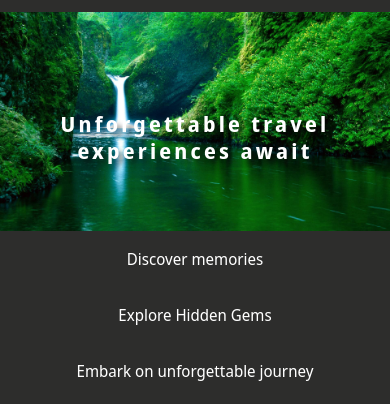
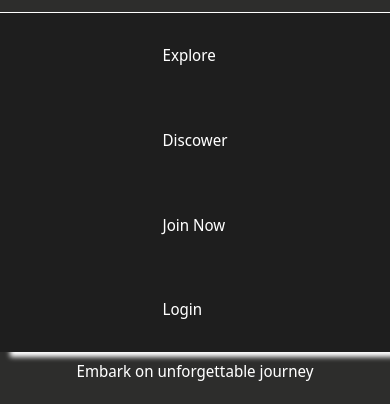
Before and after one commit to paul-khytrov/FE-lab1-3, a plain HTML site: page index.html in a window 390 px wide. Both pictures are taken after a click on the element 348 px from the left and 35 px from the top of the page. Shown: the part 58-462 px from the top of the page. Drawn offline with Linux system fonts and the light colour scheme.

Commit message:
mobile modal menu

```diff
--- a/_style-global.scss
+++ b/_style-global.scss
@@ -21,6 +21,7 @@ $max-width: 80vw;
 
 @mixin link {
     text-decoration: none;
+    list-style-type: none;
     color: $color-link;
     cursor: pointer;
 
--- a/_style-mobile.scss
+++ b/_style-mobile.scss
@@ -297,3 +297,42 @@
         }
     }
 }
+
+.modalMenu {
+    position: fixed;
+
+    & .container {
+        display: none;
+        position: fixed;
+        left: 0;
+        right: 0;
+        justify-content: center;
+        align-content: center;
+        max-height: 85vh;
+        background-color: style-global.$color-background;
+        box-shadow: 10px 5px 5px style-global.$color-text;
+        border-top: solid 1px style-global.$color-text;
+        z-index: 100;
+        top: $mobile-nav-height;
+        overflow: auto;
+    }
+
+    & .show {
+        display: flex;
+        animation: fadeIn 0.6s;
+        -webkit-animation: fadeIn 0.6s;
+    }
+}
+
+.menu-item {
+    @include style-global.link;
+
+    padding: {
+        top: 2rem;
+        bottom: 2rem;
+    }
+
+    font-size: 1rem;
+    animation: fadeIn 1s;
+    -webkit-animation: fadeIn 1s;
+}
--- a/index.html
+++ b/index.html
@@ -1,5 +1,6 @@
 <!DOCTYPE html>
 <html lang="EN">
+
 <head>
     <meta charset="utf-8" />
     <meta name="viewport" content="width=device-width,initial-scale=1">
@@ -29,6 +30,7 @@
         </div>
     </div>
 </header>
+
 <body>
     <!-- mobile menu -->
     <div class="mobileMenuWrapper">
@@ -42,12 +44,30 @@
             <span></span>
             <span></span>
         </div>
+        <div class="modalMenu">
+            <div id="modalMenu" class="container">
+                <ul>
+                    <li class="menu-item">
+                        <a href="">Explore</a>
+                    </li>
+                    <li class="menu-item">
+                        <a href="">Discower</a>
+                    </li>
+                    <li class="menu-item">
+                        <a href="">Join Now</a>
+                    </li>
+                    <li class="menu-item">
+                        <a href="">Login</a>
+                    </li>
+                </ul>
+
+            </div>
+        </div>
     </div>
     <div class="pageWrapper">
         <div class="mainWrapper">
             <section class="bigImg wow animate__fadeIn">
-                    <div
-                        class="imgHeaderBig wow animate__fadeInUp">Unforgettable
+                <div class="imgHeaderBig wow animate__fadeInUp">Unforgettable
                     travel experiences await</div>
                 <img src="images/123123.jpg" />
             </section>
@@ -65,14 +85,10 @@
             </section>
             <h1 class="wow animate__fadeIn">Top Travel Destination</h1>
             <section class="fourImg">
-                    <img style="grid-area: img1" class="wow animate__fadeIn"
-                        src="images/image_2024-02-17_21-29-02.png" />
-                    <img style="grid-area: img2" class="wow animate__fadeIn"
-                        src="images/kyoto-japan-7-667x1000.jpg" />
-                    <img style="grid-area: img3" class="wow animate__fadeIn"
-                        src="images/555.jpg" />
-                    <img style="grid-area: img4" class="wow animate__fadeIn"
-                        src="images/s1.jpg" />
+                <img style="grid-area: img1" class="wow animate__fadeIn" src="images/image_2024-02-17_21-29-02.png" />
+                <img style="grid-area: img2" class="wow animate__fadeIn" src="images/kyoto-japan-7-667x1000.jpg" />
+                <img style="grid-area: img3" class="wow animate__fadeIn" src="images/555.jpg" />
+                <img style="grid-area: img4" class="wow animate__fadeIn" src="images/s1.jpg" />
                 <a style="grid-area: pr1" class="price" href>
                     <div class="priceHeader">Santorini</div>
                     <span>Starting from $50</span>
@@ -92,18 +108,15 @@
             </section>
             <section class="threeImg wow animate__fadeIn">
                 <!-- ecommerce -->
-                    <svg style="grid-area: badge1" class="badge1" version="1.1"
-                        xmlns="http://www.w3.org/2000/svg"
-                        xmlns:xlink="http://www.w3.org/1999/xlink"
-                        viewBox="0 0 800 800">
+                <svg style="grid-area: badge1" class="badge1" version="1.1" xmlns="http://www.w3.org/2000/svg"
+                    xmlns:xlink="http://www.w3.org/1999/xlink" viewBox="0 0 800 800">
                     <g>
                         <path
                             d="M719.5,135.58L407,44.83c-4.649-1.382-9.601-1.382-14.25,0l0,0l-312.5,90.875
                         		c-10.523,3.189-17.728,12.879-17.75,23.875v272.875c0,237.5,317.875,319.625,331.5,323c1.962,0.492,3.977,0.744,6,0.75
                         		c2.198,0.033,4.389-0.262,6.5-0.875c19.5-4.875,331-87.625,331-322.875V159.58C737.5,148.468,730.167,138.691,719.5,135.58z
                         		 M687.5,432.454c0,182.5-245.5,261.25-287.5,272.875c-42-11.625-287.5-90-287.5-272.875v-254L400,94.705l287.5,83.75V432.454z" />
-                            <path
-                                d="M375,243.705v26.125c-40.801,7.144-68.085,46.01-60.941,86.811
+                        <path d="M375,243.705v26.125c-40.801,7.144-68.085,46.01-60.941,86.811
                         		c6.254,35.725,37.176,61.854,73.441,62.064H425c13.807,0,25,11.193,25,25s-11.193,25-25,25h-75c-13.807,0-25,11.193-25,25
                         		s11.193,25,25,25h25v25c0,13.807,11.193,25,25,25s25-11.193,25-25v-25c41.421,0,75-33.579,75-75c0-41.422-33.579-75-75-75h-37.5
                         		c-13.807,0-25-11.193-25-25s11.193-25,25-25h75c13.807,0,25-11.193,25-25s-11.193-25-25-25H425v-25c0-13.807-11.193-25-25-25
@@ -111,14 +124,10 @@
                     </g>
                 </svg>
                 <!-- credit-card -->
-                    <svg style="grid-area: badge2" class="badge2" version="1.1"
-                        xmlns="http://www.w3.org/2000/svg"
-                        xmlns:xlink="http://www.w3.org/1999/xlink"
-                        viewBox="0 0 800 800">
+                <svg style="grid-area: badge2" class="badge2" version="1.1" xmlns="http://www.w3.org/2000/svg"
+                    xmlns:xlink="http://www.w3.org/1999/xlink" viewBox="0 0 800 800">
                     <g>
-                            <path
-                                style="stroke-linecap:round;stroke-linejoin:round;"
-                                d="M50,283.343h700
+                        <path style="stroke-linecap:round;stroke-linejoin:round;" d="M50,283.343h700
                 		 M205.552,516.687h77.791 M174.441,672.209h451.116c43.576,0,65.366,0,81.982-8.454c14.61-7.46,26.546-19.341,34.006-34.005
                 		C750,613.133,750,591.343,750,547.768V252.233c0-43.576,0-65.364-8.454-81.982c-7.46-14.641-19.396-26.544-34.006-34.006
                 		c-16.616-8.454-38.406-8.454-81.982-8.454H174.441c-43.546,0-65.334,0-81.981,8.454c-14.641,7.462-26.515,19.366-33.978,34.006
@@ -127,12 +136,9 @@
                     </g>
                 </svg>
                 <!-- Covid-19 -->
-                    <svg style="grid-area: badge3" class="badge1" version="1.1"
-                        xmlns="http://www.w3.org/2000/svg"
-                        xmlns:xlink="http://www.w3.org/1999/xlink"
-                        viewBox="0 0 800 800">
-                        <path
-                            d="M431.818,50v97.424c45.122,5.626,86.579,23.064,121.176,49.123l73.59-73.591l44.999,44.998l-72.906,72.906
+                <svg style="grid-area: badge3" class="badge1" version="1.1" xmlns="http://www.w3.org/2000/svg"
+                    xmlns:xlink="http://www.w3.org/1999/xlink" viewBox="0 0 800 800">
+                    <path d="M431.818,50v97.424c45.122,5.626,86.579,23.064,121.176,49.123l73.59-73.591l44.999,44.998l-72.906,72.906
                 	c28.7,35.787,47.936,79.493,53.9,127.322H750v63.637h-97.423c-5.795,46.476-24.123,89.061-51.49,124.269l70.5,70.501l-44.994,44.999
                 	l-70.501-70.5c-35.208,27.367-77.794,45.695-124.273,51.49V750h-63.637v-97.423c-47.829-5.965-91.536-25.2-127.322-53.9
                 	l-72.908,72.91l-44.998-44.999l73.593-73.594c-26.058-34.597-43.496-76.054-49.123-121.176H50v-63.637h97.424
@@ -177,10 +183,8 @@
                         inspiration</div>
                     <form action="/my-handling-form-page" method="post">
                         <div class="formInput">
-                                <input type="email" id="mail" name="user_email"
-                                    value="Your e-mail address" />
-                                <button class="butt1"
-                                    type="submit">Subscribe</button>
+                            <input type="email" id="mail" name="user_email" value="Your e-mail address" />
+                            <button class="butt1" type="submit">Subscribe</button>
                         </div>
                     </form>
                 </div>
@@ -193,4 +197,5 @@
         new WOW().init();
     </script>
 </body>
+
 </html>
--- a/scripts/script.js
+++ b/scripts/script.js
@@ -1,4 +1,6 @@
 function menuOpen() {
     var hamburger = document.getElementById("hamburger");
+    var modalMenu = document.getElementById("modalMenu");
     hamburger.classList.toggle("open");
+    modalMenu.classList.toggle("show");
 }
```
Also changed, not shown: styles/style.css, 1 other file. Lines whose indentation alone changed are shown as unchanged.
